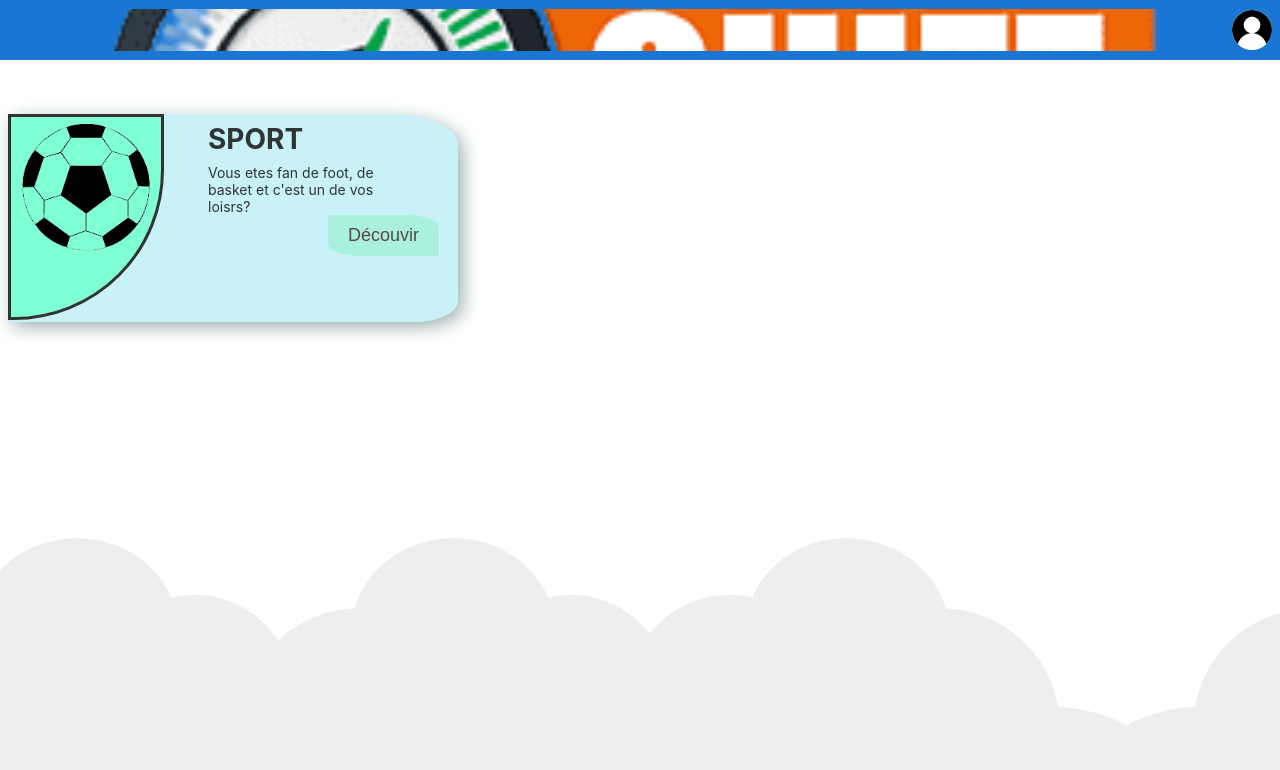
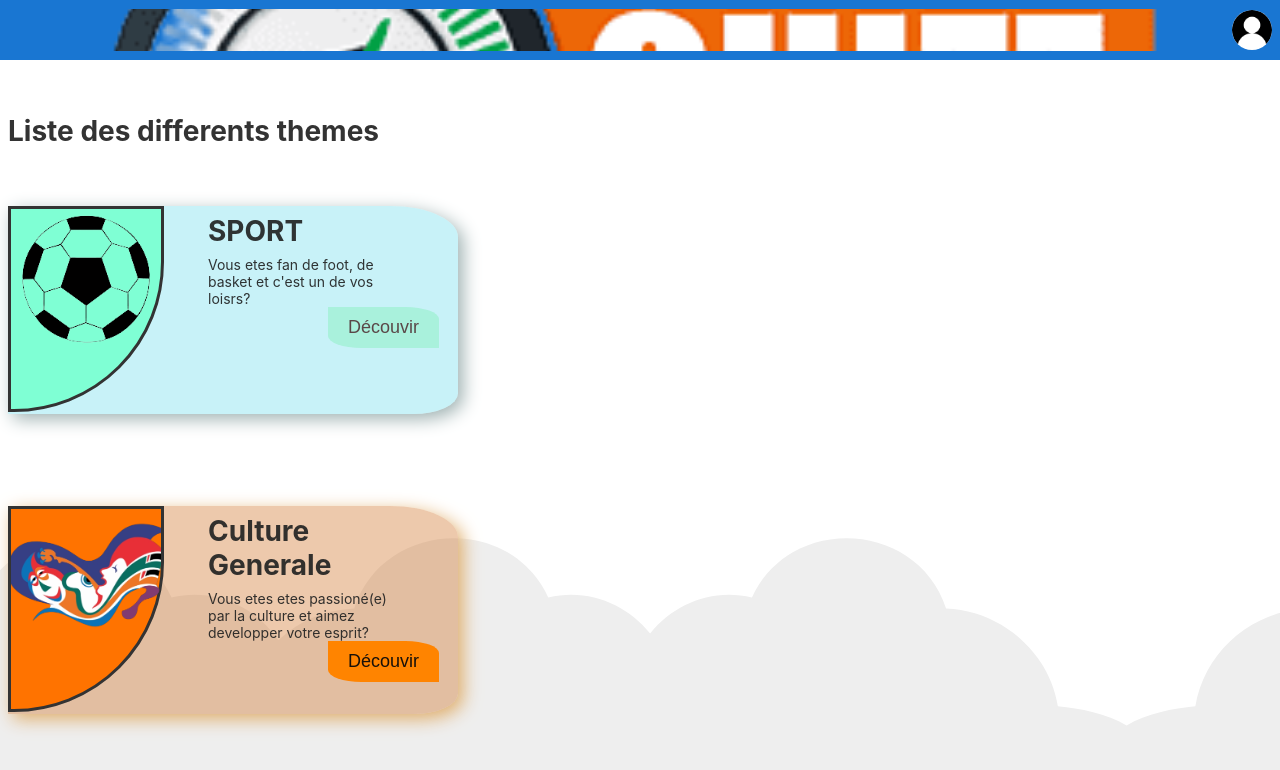
Before and after one commit to BIDZANA/projet_quiz_front_end, an Angular app in the folder quiz-front/: page /themes-list in a window 1280 px wide. Shown: the top 770 px of the page. Built offline with nearby package versions, Linux system fonts and the light colour scheme.

Commit message:
Ajout des thèmes

```diff
--- a/quiz-front/src/app/themes-list/themes-list.component.html
+++ b/quiz-front/src/app/themes-list/themes-list.component.html
@@ -1,4 +1,4 @@
-<!-- Toolbar -->
+
 <div class="toolbar" role="banner">
   <img
     width="90"
@@ -38,6 +38,7 @@
     <path id="Path_39" data-name="Path 39" d="M2379.709,863.793c10-93-77-171-168-149-52-114-225-105-264,15-75,3-140,59-152,133-30,2.83-66.725,9.829-93.5,26.25-26.771-16.421-63.5-23.42-93.5-26.25-12-74-77-130-152-133-39-120-212-129-264-15-54.084-13.075-106.753,9.173-138.488,48.9-31.734-39.726-84.4-61.974-138.487-48.9-52-114-225-105-264,15a162.027,162.027,0,0,0-103.147,43.044c-30.633-45.365-87.1-72.091-145.206-58.044-52-114-225-105-264,15-75,3-140,59-152,133-53,5-127,23-130,83-2,42,35,72,70,86,49,20,106,18,157,5a165.625,165.625,0,0,0,120,0c47,94,178,113,251,33,61.112,8.015,113.854-5.72,150.492-29.764a165.62,165.62,0,0,0,110.861-3.236c47,94,178,113,251,33,31.385,4.116,60.563,2.495,86.487-3.311,25.924,5.806,55.1,7.427,86.488,3.311,73,80,204,61,251-33a165.625,165.625,0,0,0,120,0c51,13,108,15,157-5a147.188,147.188,0,0,0,33.5-18.694,147.217,147.217,0,0,0,33.5,18.694c49,20,106,18,157,5a165.625,165.625,0,0,0,120,0c47,94,178,113,251,33C2446.709,1093.793,2554.709,922.793,2379.709,863.793Z" transform="translate(142.69 -634.312)" fill="#eee"/>
   </svg>
 </div>
+<h1>Liste des differents themes</h1>
 <div class="container">
   <div class="rectangle">
     <div class="quarter-circle">
@@ -54,3 +55,20 @@
   </div>
 
 </div>
+
+<div class="container1">
+  <div class="rectangle1">
+    <div class="quarter-circle1">
+      <img src="../assets/images/culture.png" alt="Image">
+    </div>
+    <div class="sport">
+      <h1>Culture Generale</h1>
+      <p>Vous etes etes passioné(e) par la culture et aimez
+      developper votre esprit?</p>
+      <div>
+        <button class="bouton1">Découvir</button>
+      </div>
+    </div>
+
+  </div>
+</div>
--- a/quiz-front/src/app/themes-list/themes-list.component.scss
+++ b/quiz-front/src/app/themes-list/themes-list.component.scss
@@ -389,6 +389,7 @@ svg#clouds {
   position: relative;
   width: 300px; /* Largeur du rectangle */
   height: 200px; /* Hauteur du rectangle */
+  top: 50px;
 
 }
 body{
@@ -447,3 +448,43 @@ img {
 button[type="submit"]:hover {
   background-color: #ff4c3a; /* Couleur orangée pastel plus foncée */
 }
+.rectangle1 {
+  width: 150%;
+  height: 104%;
+  background-color: rgba(208, 114, 38, 0.38); /* Couleur du rectangle */
+  border-radius: 0% 15% 10% 0%;
+  box-shadow: 5px 5px 18px #e0ae6b;;
+  position: absolute;
+  display: flex;
+
+  flex-direction: row;
+
+}
+
+
+.container1 {
+  position: relative;
+  width: 300px; /* Largeur du rectangle */
+  height: 200px; /* Hauteur du rectangle */
+  top: 150px;
+}
+.quarter-circle1{
+  width: 150px;
+  height: 200px;
+  background-color: #ff7300;
+  border-bottom-right-radius: 150px;
+  border:solid;
+  float: left;
+
+}
+.bouton1{
+  background-color: #ff8400; /* Couleur orangée pastel */
+  color: rgba(10, 10, 10, 0.94);
+  padding: 10px 20px;
+  margin-left: 60%;
+  border:none;
+  border-radius: 0% 30% 0% 30%;
+  cursor: pointer;
+  font-size: 18px;
+  transition: background-color 0.3s;
+}
```
Also changed, not shown: quiz-front/src/assets/images/culture.png (added).
